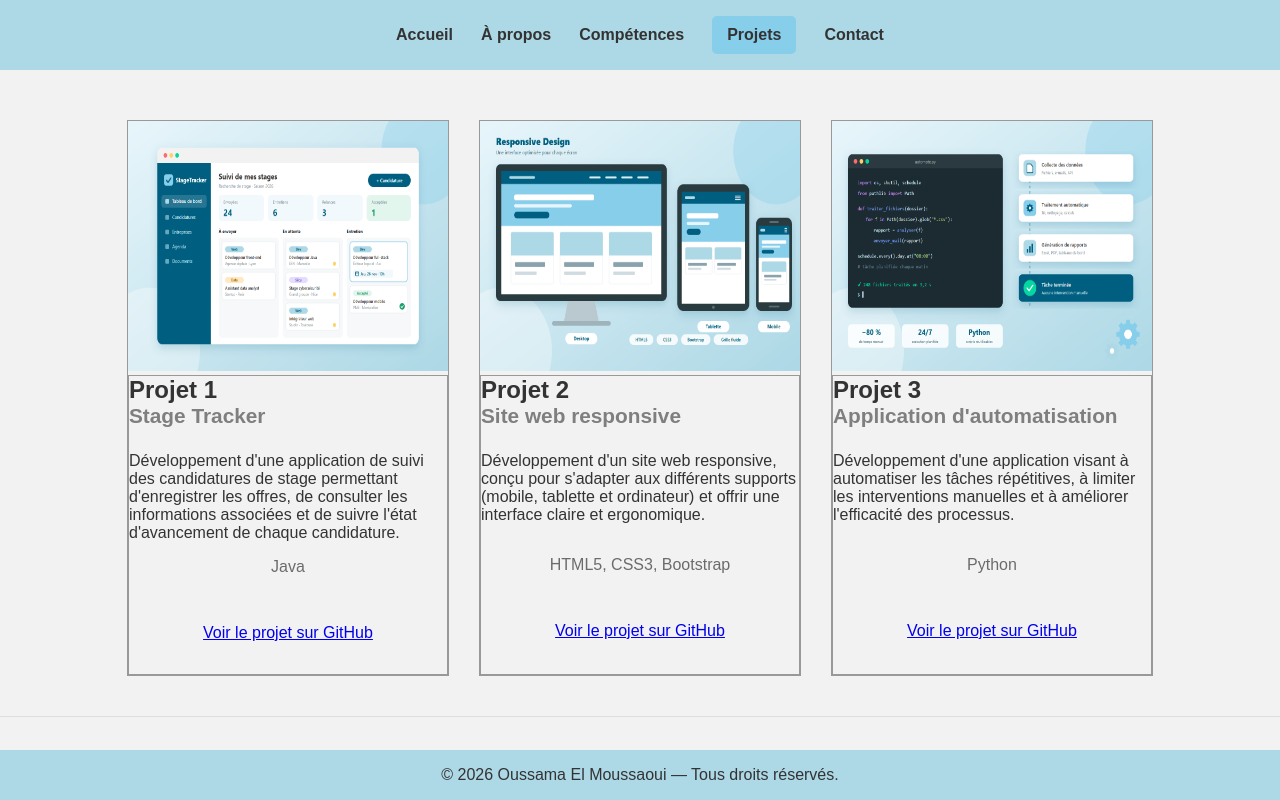
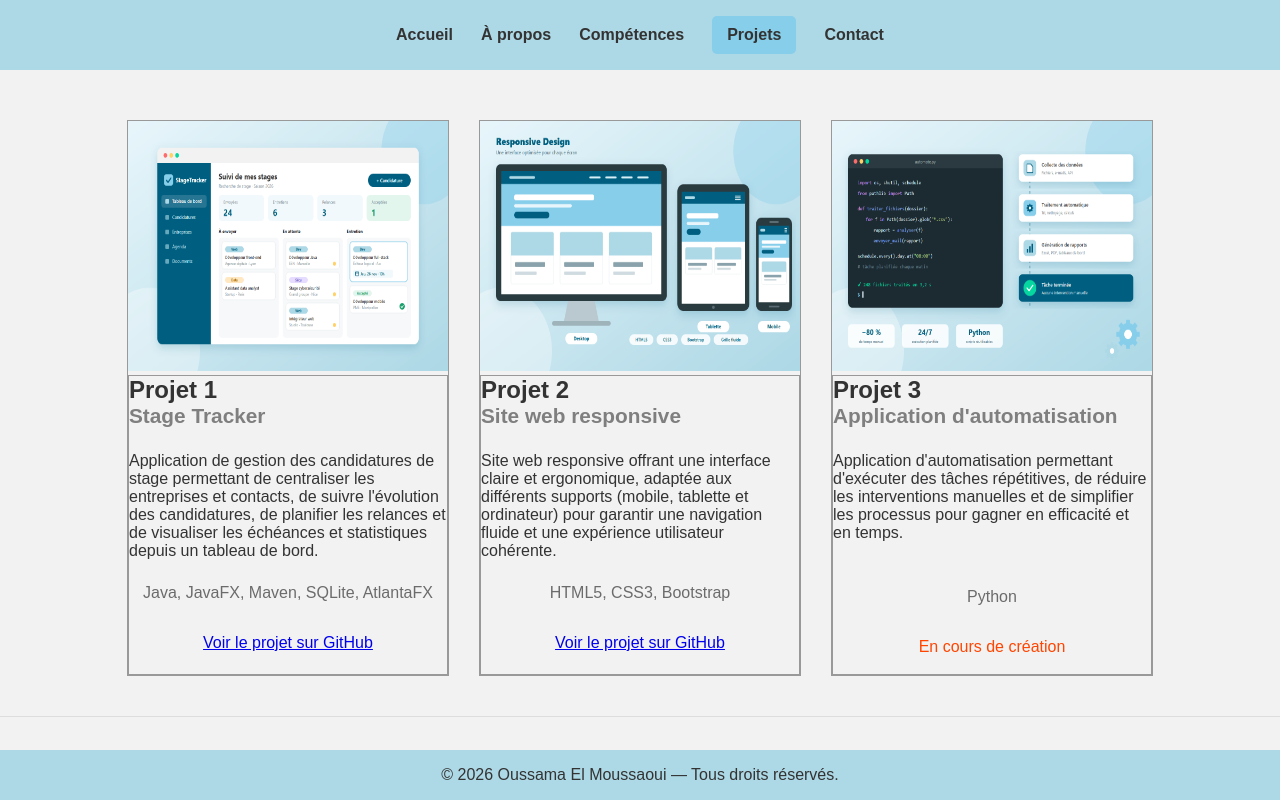
Before and after one commit to oussamael15/portfolio, a plain HTML site: page index.html in a window 1280 px wide. Both pictures are taken after a click on the link "Projets". Drawn offline with Linux system fonts and the light colour scheme.

Commit message:
Mise à jour Portfolio

```diff
--- a/css/style.css
+++ b/css/style.css
@@ -276,26 +276,30 @@ ul {
     display: flex;
     justify-content: center;
     opacity: 0.7;
-    margin-bottom: 3rem;
+    margin-bottom: 2rem;
 }
 
 .tech1 {
-    margin-top: 1rem;
+    margin-top: 1.5rem;
 }
 
 .tech2 {
-    margin-top: 2rem;
+    margin-top: 1.5rem;
 }
 
 .tech3 {
-    margin-top: 2rem;
+    margin-top: 2.9rem;
 }
 
 .lien1,
 .lien2,
-.lien3 {
+.temporaire {
     display: flex;
     justify-content: center;
+}
+
+.temporaire {
+    color : #FF4500;
 }
 
 .projet1:hover,
--- a/index.html
+++ b/index.html
@@ -152,9 +152,9 @@
                 <div class="titre-soustitre-desc-tech-liens-1">
                     <h1>Projet 1</h1>
                     <h2 class="soustitre1">Stage Tracker</h2>
-                    <p>Développement d'une application de suivi des candidatures de stage permettant d'enregistrer les offres, de consulter les informations associées et de suivre l'état d'avancement de chaque candidature.</p>
-                    <p class="tech1">Java</p>
-                    <a class="lien1" href="lien github">Voir le projet sur GitHub</a>
+                    <p>Application de gestion des candidatures de stage permettant de centraliser les entreprises et contacts, de suivre l'évolution des candidatures, de planifier les relances et de visualiser les échéances et statistiques depuis un tableau de bord.</p>
+                    <p class="tech1">Java, JavaFX, Maven, SQLite, AtlantaFX</p>
+                    <a class="lien1" href="https://github.com/oussamael15/stagetracker">Voir le projet sur GitHub</a>
                 </div>
             </div>
             <div class="projet2">
@@ -162,7 +162,7 @@
                 <div class="titre-soustitre-desc-tech-liens-2">
                     <h1>Projet 2</h1>
                     <h2 class="soustitre2">Site web responsive</h2>
-                    <p>Développement d'un site web responsive, conçu pour s'adapter aux différents supports (mobile, tablette et ordinateur) et offrir une interface claire et ergonomique.</p>
+                    <p>Site web responsive offrant une interface claire et ergonomique, adaptée aux différents supports (mobile, tablette et ordinateur) pour garantir une navigation fluide et une expérience utilisateur cohérente.</p>
                     <p class="tech2">HTML5, CSS3, Bootstrap</p>
                     <a class="lien2" href="lien github">Voir le projet sur GitHub</a>
                 </div>
@@ -172,9 +172,9 @@
                 <div class="titre-soustitre-desc-tech-liens-3">
                     <h1>Projet 3</h1>
                     <h2 class="soustitre3">Application d'automatisation</h2>
-                    <p>Développement d'une application visant à automatiser les tâches répétitives, à limiter les interventions manuelles et à améliorer l'efficacité des processus.</p>
+                    <p>Application d'automatisation permettant d'exécuter des tâches répétitives, de réduire les interventions manuelles et de simplifier les processus pour gagner en efficacité et en temps.</p>
                     <p class="tech3">Python</p>
-                    <a class="lien3" href="lien github">Voir le projet sur GitHub</a>
+                    <p class="temporaire">En cours de création</p>
                 </div>
             </div>
         </div>
```
